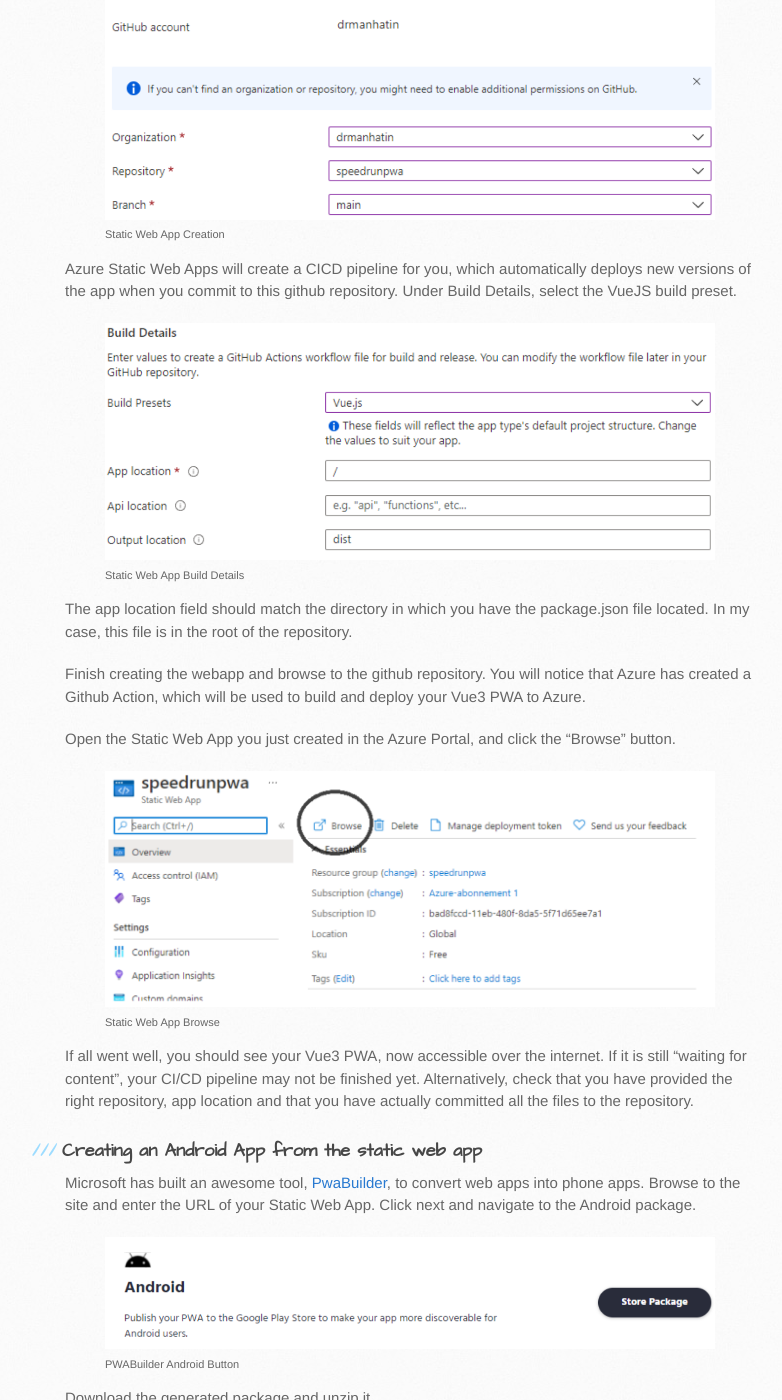
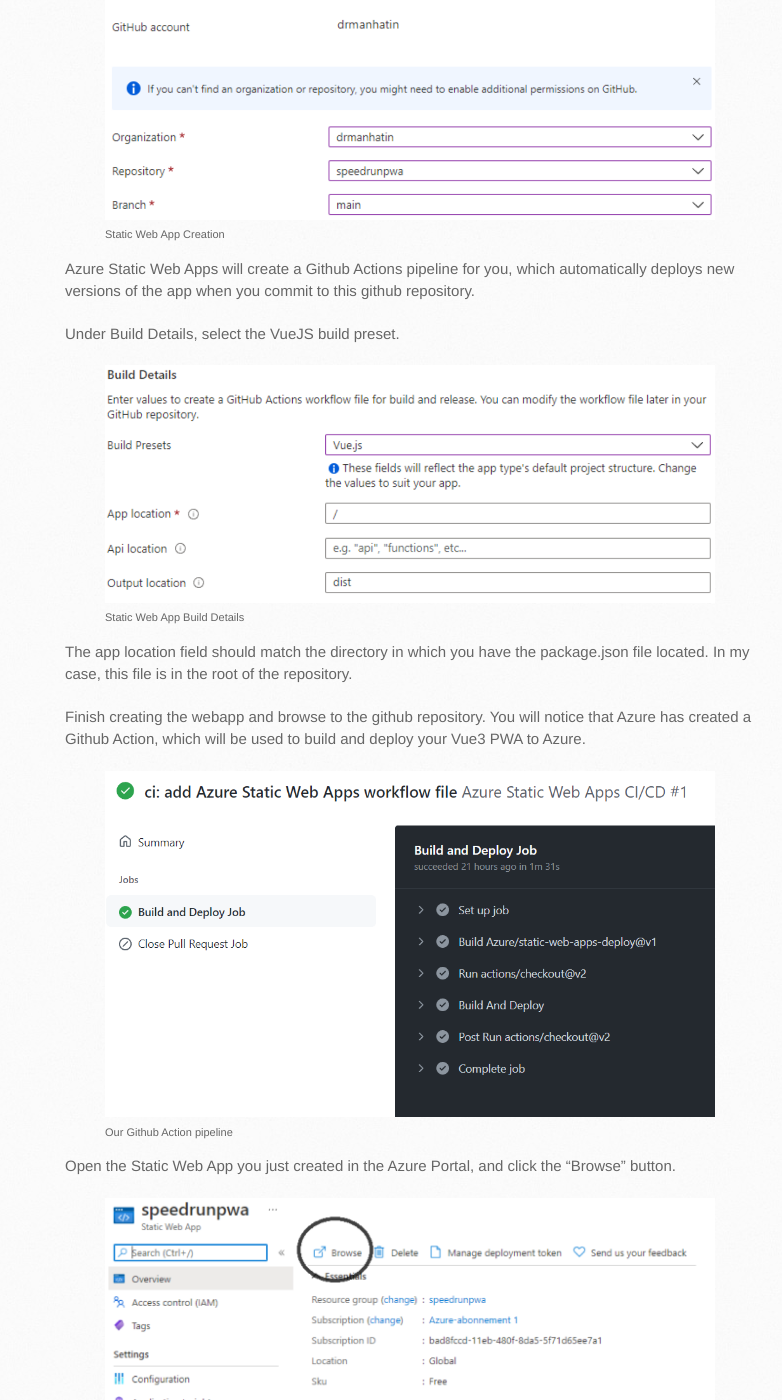
Before and after one commit to drmanhatin/drmanhatin.github.io, a Jekyll site: the page built from _posts/2021-10-26-building-cross-platform-mobile-apps-on-azure.md, in a window 1280 px wide and 1400 px high, scrolled down 2539 px. Shown: the whole window, without its empty margins (105-887 px from the left). Built offline with Jekyll 4.4.1, drawn with Linux system fonts in a browser that asks for light colours.

Commit message:
github action

```diff
--- a/_posts/2021-10-26-building-cross-platform-mobile-apps-on-azure.md
+++ b/_posts/2021-10-26-building-cross-platform-mobile-apps-on-azure.md
@@ -70,7 +70,10 @@ We will deploy the project using Azure Static Web Apps. The easiest way to do th
         <figcaption>Static Web App Creation</figcaption>
 </figure>
 
-Azure Static Web Apps will create a CICD pipeline for you, which automatically deploys new versions of the app when you commit to this github repository. Under Build Details, select the VueJS build preset.
+Azure Static Web Apps will create a Github Actions pipeline for you, which automatically deploys new versions of the app when you commit to this github repository.
+
+
+ Under Build Details, select the VueJS build preset.
 
 <figure>
         <img src="/assets/images/vue3builddetails.png"/>
@@ -80,6 +83,12 @@ Azure Static Web Apps will create a CICD pipeline for you, which automatically d
 The app location field should match the directory in which you have the package.json file located. In my case, this file is in the root of the repository.
 
 Finish creating the webapp and browse to the github repository. You will notice that Azure has created a Github Action, which will be used to build and deploy your Vue3 PWA to Azure.
+
+<figure>
+        <img src="/assets/images/githubaction.png"/>
+        <figcaption>Our Github Action pipeline</figcaption>
+</figure>
+
 
 Open the Static Web App you just created in the Azure Portal, and click the “Browse” button.
 
```
Also changed, not shown: assets/images/githubaction.png (added).
